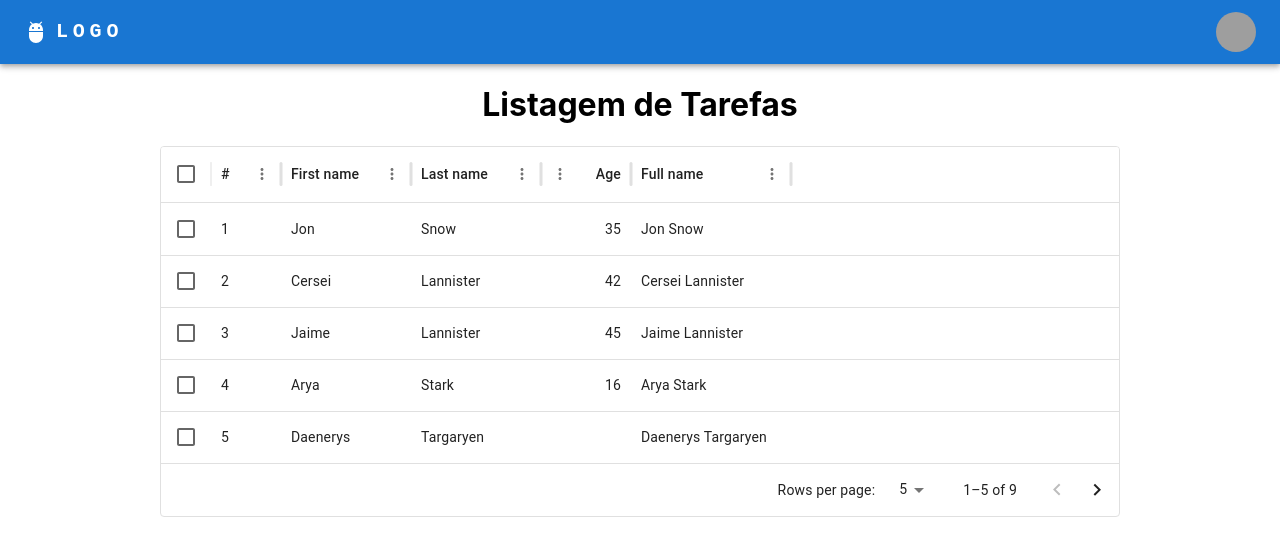
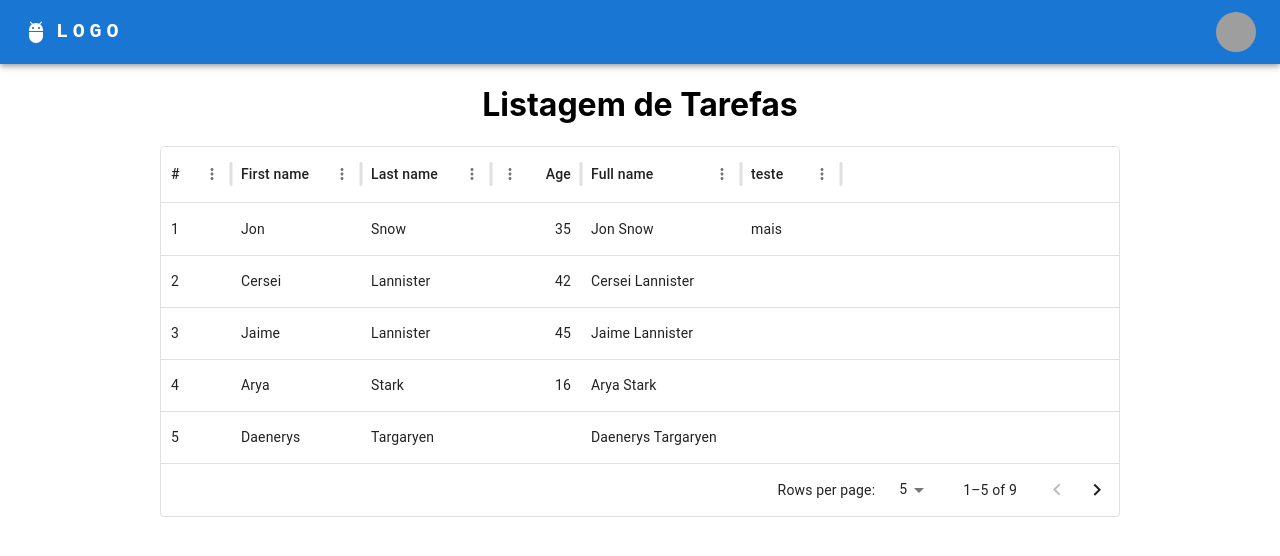
Before and after one commit to gilsonsantiago/daw2-frontend, a React (Create React App) app: page /private/tarefa in a window 1280 px wide. Shown: the top 556 px of the page. Built offline with nearby package versions, Linux system fonts and the light colour scheme; grey boxes are pictures that could not be loaded.

Commit message:
Atualizando a tabela

```diff
--- a/src/Components/CardTarefa/index.js
+++ b/src/Components/CardTarefa/index.js
@@ -34,10 +34,19 @@ const columns = [
     width: 160,
     valueGetter: (value, row) => `${row.firstName || ''} ${row.lastName || ''}`,
   },
+  {
+    field: 'teste',
+    headerName: 'teste',
+    description: 'This column has a value getter and is not sortable.',
+    sortable: false,
+    width: 100,
+
+  },
+
 ];
 
 const rows = [
-  { id: 1, lastName: 'Snow', firstName: 'Jon', age: 35 },
+  { id: 1, lastName: 'Snow', firstName: 'Jon', age: 35, teste: 'mais ' },
   { id: 2, lastName: 'Lannister', firstName: 'Cersei', age: 42 },
   { id: 3, lastName: 'Lannister', firstName: 'Jaime', age: 45 },
   { id: 4, lastName: 'Stark', firstName: 'Arya', age: 16 },
@@ -79,7 +88,7 @@ function CardTarefa() {
             },
           }}
           pageSizeOptions={[5, 10]}
-          checkboxSelection
+
         />
       </Grid>
     </Box>
```
Lines whose indentation alone changed are shown as unchanged.
